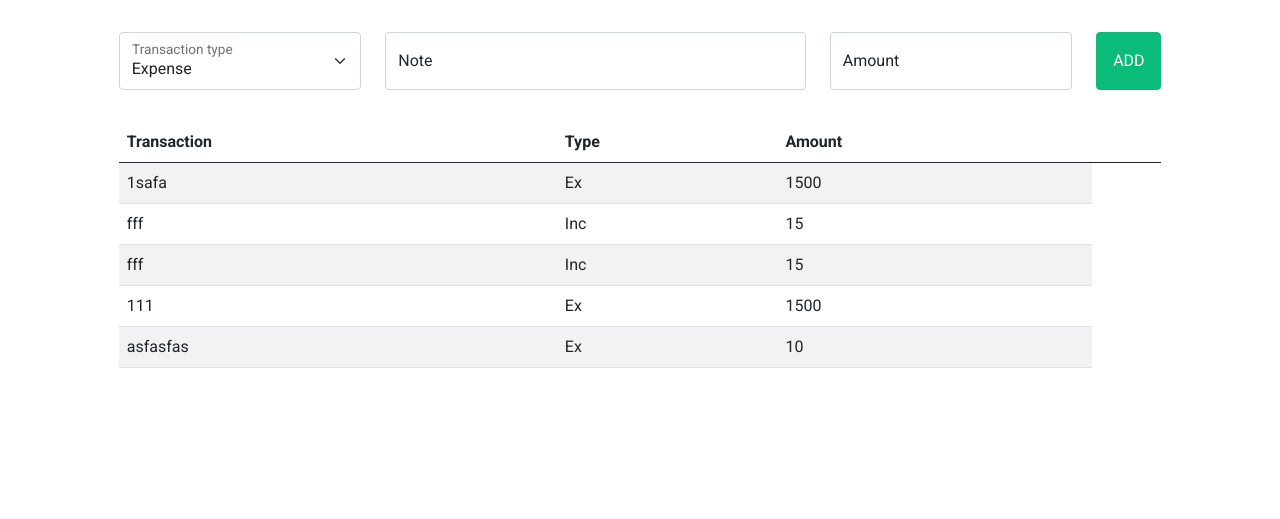
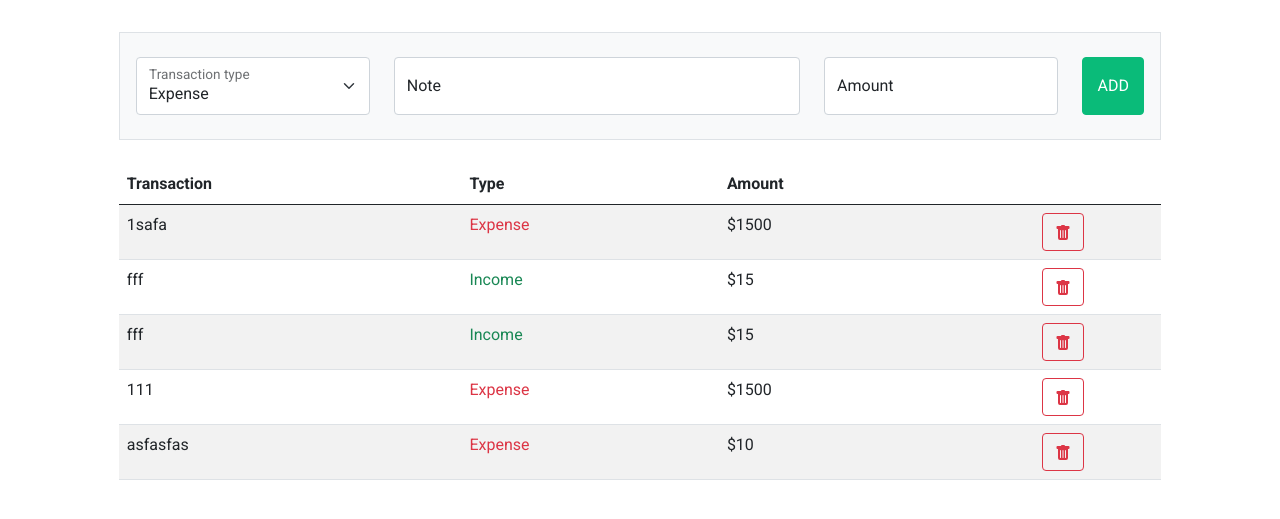
Before and after one commit to ReshanCSX/CS50x-Final-Project, a Flask app: page /transactions in a window 1280 px wide. Shown: the part 64-583 px from the top of the page. Run offline with Flask 2, Linux system fonts and the light colour scheme; a user stored in the database is signed in; data comes from the database, SQL or seed files in the repository.

Commit message:
Added transaction delete option

```diff
--- a/financeapp/routes.py
+++ b/financeapp/routes.py
@@ -91,3 +91,13 @@ def transactions():
 
 
     return render_template("transactions.html", title="Transactions", form = form, user_transactions = user_transactions)
+
+@app.route("/transactions/delete/<int:id>", methods=["GET", "POST"])
+@login_required
+
+def del_transactions(id):
+    del_trasaction = Transactions.query.get_or_404(id)
+    db.session.delete(del_trasaction)
+    db.session.commit()
+    flash("Record Deleted", "danger")
+    return redirect(url_for('transactions'))
--- a/financeapp/static/styles.css
+++ b/financeapp/static/styles.css
@@ -162,14 +162,6 @@ header .navbar .nav_menu .nav_list .nav_item:hover {
   bottom: 5rem;
 }
 
-select:hover {
-  background-color: #4285f4 !important;
-}
-
-option:hover {
-  background-color: #4285f4 !important;
-}
-
 #FloatingAmount, #FloatingAmountInvalid {
   font-size: 1.5rem;
   font-weight: 700;
--- a/financeapp/static/styles.scss
+++ b/financeapp/static/styles.scss
@@ -230,29 +230,13 @@ header{
     bottom: 5rem;
 }
 
-select:hover {
-    background-color: #4285f4 !important;}
-
-option:hover{
-    background-color: #4285f4 !important;
-}
-
-select.select_menu option:hover {
-    // box-shadow: 0 0 10px 100px #1882A8 inset !important;
-    // background: #000 !important;
-  }
-
-
-// select option:focus {
-//     background-color: red !important;
-//     color: white!important;
-// }
-
 #FloatingAmount, #FloatingAmountInvalid{
     font-size: f_size(medium);
     font-weight: f_weight(bold);
 }
 
-.transaction_form{
-    border: 1px solid $accent-color-1;
-}
+// .transaction_form{
+//     border: 1px solid $accent-color-1;
+//     border-radius: 10px;
+//     padding: 1rem;
+// }
--- a/financeapp/templates/transactions.html
+++ b/financeapp/templates/transactions.html
@@ -4,12 +4,12 @@
 {% block main %}
 
 <div class="col-md-10 mx-auto mt-4">
-  <form class="transaction_form" action="" method="post">
+  <form class="border bg-light p-3 mb-3" action="" method="post">
     {{ form.hidden_tag() }}
 
-    <div class="row mb-3">
+    <div class="row">
 
-      <div class="col-md-3 mb-2">
+      <div class="col-md-3 my-2 ">
         <div class="form-floating">
           {% if form.type.errors %}
               {{ form.type(class="form-select select_menu is-invalid", id="FloatingTypeInvalid", placeholder="Username") }}
@@ -26,7 +26,7 @@
         </div>
       </div>
 
-      <div class="col-md-5 mb-2">
+      <div class="col-md-5 my-2">
         <div class="form-floating">
           {% if form.label.errors %}
               {{ form.label(class="form-control is-invalid", id="FloatingLabelInvalid", placeholder="Note") }}
@@ -43,7 +43,7 @@
         </div>
       </div>
 
-      <div class="col-md-3 mb-2">
+      <div class="col-md-3 my-2">
         <div class="form-floating">
           {% if form.amount.errors %}
               {{ form.amount(class="form-control is-invalid", id="FloatingAmountInvalid", placeholder="Username") }}
@@ -60,7 +60,7 @@
         </div>
       </div>
 
-      <div class="col-md-1 d-grid mx-auto py-0 my-0  mb-2">
+      <div class="col-md-1 d-grid mx-auto py-0 my-2">
           {{ form.submit(class="form_submit btn btn-primary d-block") }}
       </div>
 
@@ -84,8 +84,19 @@
         {% for transaction in user_transactions %}
         <tr>
           <td>{{ transaction.transaction_name }}</td>
-          <td>{{ transaction.transaction_type }}</td>
-          <td>{{ transaction.amount }}</td>
+          {% if transaction.transaction_type == 'Ex' %}
+            <td class="text-danger">Expense</td>
+          {% else %}
+            <td class="text-success">Income</td>
+          {% endif %}
+          <td>${{ transaction.amount }}</td>
+          <td class="text-center">
+            <a href="{{ url_for('transactions') }}/delete/{{transaction.id}}" class="btn btn-outline-danger">
+              <svg xmlns="http://www.w3.org/2000/svg" width="16" height="16" fill="currentColor" class="bi bi-trash-fill" viewBox="0 0 16 16">
+              <path d="M2.5 1a1 1 0 0 0-1 1v1a1 1 0 0 0 1 1H3v9a2 2 0 0 0 2 2h6a2 2 0 0 0 2-2V4h.5a1 1 0 0 0 1-1V2a1 1 0 0 0-1-1H10a1 1 0 0 0-1-1H7a1 1 0 0 0-1 1H2.5zm3 4a.5.5 0 0 1 .5.5v7a.5.5 0 0 1-1 0v-7a.5.5 0 0 1 .5-.5zM8 5a.5.5 0 0 1 .5.5v7a.5.5 0 0 1-1 0v-7A.5.5 0 0 1 8 5zm3 .5v7a.5.5 0 0 1-1 0v-7a.5.5 0 0 1 1 0z"/>
+              </svg>
+            </a>
+          </td>
         </tr>
         {% endfor %}
       </tbody>
```
Also changed, not shown: 1 other file.
